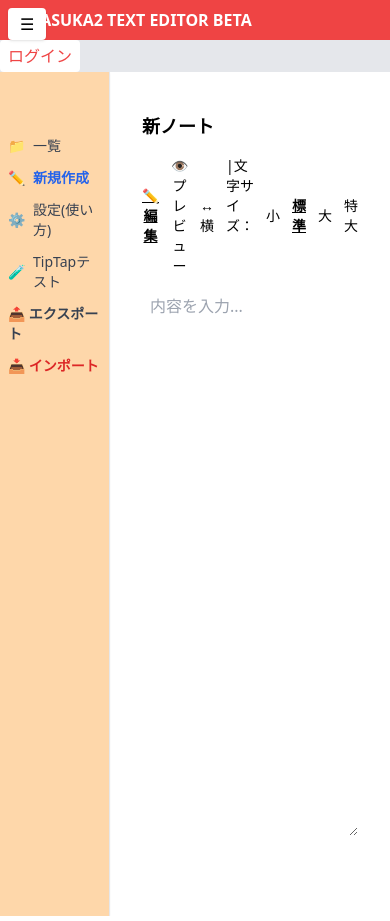
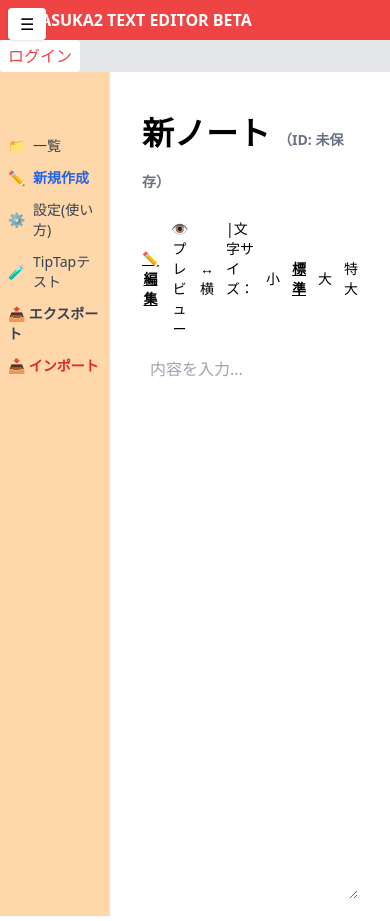
Before and after one commit to KeithCCC/linkmemo, a React (Vite) app: page /edit/new in a window 390 px wide. Built offline with nearby package versions, Linux system fonts and the light colour scheme; no server answers.

Commit message:
fix title font size issue

```diff
--- a/src/index.css
+++ b/src/index.css
@@ -92,3 +92,10 @@
 .prose > *:last-child {
   margin-bottom: 0 !important;
 }
+
+.note-title{
+  font-size: 32px !important; /* ← pxで固定。必要なら28～36pxで調整 */
+  font-weight: 800;
+  line-height: 1.3;
+  margin-bottom: .5rem;
+}
--- a/src/screens/NoteDetailScreen.jsx
+++ b/src/screens/NoteDetailScreen.jsx
@@ -39,7 +39,10 @@ export default function NoteDetailScreen() {
   return (
     <div className="p-4 py-2 space-y-6">
       <div>
-        <h1 className="text-2xl font-bold mb-2">{note.title} {note.id}</h1>
+        <h1 className="note-title">
+            {note.title} {note.id}
+              {/* {noteIdRef.current ? `ノート編集（ID: ${noteIdRef.current}）` : "新規ノート作成"} */}
+        </h1>
         <Link
           to={`/edit/${note.id}`}
           className="inline-block mt-2 text-sm bg-blue-600 text-white px-3 py-1 rounded hover:bg-blue-700"
--- a/src/screens/NoteEditScreen.jsx
+++ b/src/screens/NoteEditScreen.jsx
@@ -1,4 +1,4 @@
-// ✅ NoteEditScreen.jsx 完全修正版（自動保存・新規ノート対応）＋モバイルフォント最適化対応
+// ✅ NoteEditScreen.jsx 見出しと本文を別々に描画版
 
 import { useParams, useNavigate } from "react-router-dom";
 import { useState, useEffect, useRef } from "react";
@@ -10,13 +10,19 @@ import { db } from '../firebase';
 
 const md = new MarkdownIt({ breaks: true });
 
-
+const splitTitleBody = (text) => {
+  const lines = (text ?? "").split(/\r?\n/);
+  const title = (lines[0] || "新ノート").trim();
+  const body = lines.slice(1).join("\n");
+  return { title, body };
+};
 
 export default function NoteEditScreen({ user }) {
   const { notes, addNote, deleteNote } = useNotesContext();
   const { id } = useParams();
   const isNew = id === "new";
   const navigate = useNavigate();
+
   const [fontSize, setFontSize] = useState(() => {
     return localStorage.getItem("noteFontSize") || "base";
   });
@@ -31,23 +37,21 @@ export default function NoteEditScreen({ user }) {
       fontSize === "lg" ? "prose-lg" :
         fontSize === "xl" ? "prose-xl" : "prose";
 
-
-
   const [content, setContent] = useState("");
   const [saveSuccess, setSaveSuccess] = useState(false);
   const [isSaving, setIsSaving] = useState(false);
   const [mode, setMode] = useState(() => (isNew ? "edit" : localStorage.getItem("noteViewMode") || "preview"));
-
-  const changeFontSize = (size) => {
-    setFontSize(size);
-    localStorage.setItem("noteFontSize", size);
-  };
 
   const textareaRef = useRef(null);
   const previewRef = useRef(null);
   const saveTimeoutRef = useRef(null);
   const noteIdRef = useRef(id === "new" ? null : id);
   const isSyncingScroll = useRef(false);
+
+  const changeFontSize = (size) => {
+    setFontSize(size);
+    localStorage.setItem("noteFontSize", size);
+  };
 
   const changeMode = (newMode) => {
     setMode(newMode);
@@ -82,14 +86,8 @@ export default function NoteEditScreen({ user }) {
     URL.revokeObjectURL(url);
   };
 
-  // const extractTags = (text) => {
-  //   const matches = text.match(/[＃#]([^\s#]+)/g) || [];
-  //   return [...new Set(matches.map((tag) => tag.slice(1)))];
-  // };
-
   const extractTags = (text) => {
     const matches = text.match(/[＃#]([^\s#]+)/g) || [];
-    // 先頭記号(#/＃)を除去 → 小文字化 → 重複排除
     return [...new Set(matches.map(t => t.slice(1).toLowerCase()))];
   };
 
@@ -186,12 +184,18 @@ export default function NoteEditScreen({ user }) {
     }
   }, [id, isNew, user]);
 
+  const { title, body } = splitTitleBody(content);
+
   return (
-    <div className="p-4 space-y-4 text-lg sm:text-base">
+    <div className="p-4 space-y-4">
       <div className="flex items-center justify-between">
-        <h1 className="text-lg font-bold">
-          {noteIdRef.current ? `ノート編集（ID: ${noteIdRef.current}）` : "新ノート"}
+        <h1 className="note-title">
+          {title}
+          <span className="ml-2 text-sm text-gray-500">
+            （ID: {noteIdRef.current ?? "未保存"}）
+          </span>
         </h1>
+
         {noteIdRef.current && (
           <div className="flex items-center justify-end gap-2">
             <button onClick={handleDownload} className="bg-gray-600 text-white px-3 py-0.5 text-sm rounded hover:bg-gray-700">
@@ -204,7 +208,7 @@ export default function NoteEditScreen({ user }) {
               onClick={async () => {
                 if (confirm("このノートを削除してもよろしいですか？")) {
                   await deleteNote(noteIdRef.current);
-                  navigate("/", { replace: true }); // 一覧に戻る
+                  navigate("/", { replace: true });
                 }
               }}
               className="bg-red-600 text-white px-3 py-1 text-sm rounded hover:bg-red-700"
@@ -214,6 +218,7 @@ export default function NoteEditScreen({ user }) {
           </div>
         )}
       </div>
+
       <div className="flex gap-3 text-sm mb-2">
         <button onClick={() => changeMode("edit")} className={mode === "edit" ? "font-bold underline" : ""}>✏️ 編集</button>
         <button onClick={() => changeMode("preview")} className={mode === "preview" ? "font-bold underline" : ""}>👁 プレビュー</button>
@@ -226,57 +231,69 @@ export default function NoteEditScreen({ user }) {
         {isSaving && <span className="text-yellow-600 text-sm ml-4">💾保存中...</span>}
         {saveSuccess && <span className="text-green-600 text-sm ml-4">✅保存！</span>}
       </div>
+
       {mode === "edit" && (
         <textarea
           ref={textareaRef}
-          value={content}
+          value={content} // ← 本文はタイトル込みで表示
           onChange={handleContentChange}
-          // className={`w-full border-none outline-none px-2 py-1 text-${fontSize} leading-tight bg-transparent`}
           className={`w-full border-none outline-none px-2 py-1 ${textSizeCls} leading-tight bg-transparent`}
           style={{ height: "calc(100vh - 300px)" }}
           placeholder="内容を入力..."
         />
       )}
+
       {mode === "preview" && (
-        <div
-          // className={`prose max-w-3xl mx-auto px-4 py-2 text-left overflow-auto ${fontSize === "sm" ? "prose-sm" :
-          //     fontSize === "lg" ? "prose-lg" :
-          //       fontSize === "xl" ? "prose-xl" :
-          //         "prose-base"
-          //   }`}
-          className={`prose max-w-3xl mx-auto px-4 py-2 text-left overflow-auto ${proseSizeCls}`}
-          style={{ height: "calc(100vh - 300px)" }}
-          dangerouslySetInnerHTML={{ __html: renderMarkdown(content) }}
-        />
+        <>
+          <h1 className="note-title">
+            {title}
+            {/* <span className="ml-2 text-sm text-gray-500">
+              （ID: {noteIdRef.current ?? "未保存"}）
+            </span> */}
+          </h1>
+          <div
+            className={`prose max-w-3xl mx-auto px-4 py-2 text-left overflow-auto ${proseSizeCls}`}
+            style={{ height: "calc(100vh - 300px)" }}
+            dangerouslySetInnerHTML={{ __html: renderMarkdown(body) }}
+          />
+        </>
       )}
+
       {mode === "split-right" && (
         <div className="flex h-full gap-4">
+          {/* 左：エディタ（タイトル行も含む全文） */}
           <div className="flex-1">
             <textarea
               ref={textareaRef}
               value={content}
               onChange={handleContentChange}
               onScroll={() => syncScroll(textareaRef, previewRef)}
-              // className={`w-full border-none outline-none px-2 py-1 text-${fontSize} leading-tight bg-transparent`}
               className={`w-full border-none outline-none px-2 py-1 ${textSizeCls} leading-tight bg-transparent`}
               style={{ height: "calc(100vh - 300px)" }}
             />
           </div>
+
+          {/* 右：プレビュー（見出し＋本文） */}
           <div
             ref={previewRef}
             onScroll={() => syncScroll(previewRef, textareaRef)}
-            // className={`flex-1 prose max-w-3xl mx-auto px-4 py-2 text-left overflow-auto border-gray-500 bg-yellow-50 rounded ${fontSize === "sm" ? "prose-sm" : fontSize === "lg" ? "prose-lg" : fontSize === "xl" ? "prose-xl" : "prose-base"}`}
             className={`flex-1 prose max-w-3xl mx-auto px-4 py-2 text-left overflow-auto border-gray-500 bg-yellow-50 rounded ${proseSizeCls}`}
             style={{
               minHeight: "200px",
               maxHeight: "calc(100vh - 200px)",
               overflowY: "auto",
-              resize: "none"
+              resize: "none",
             }}
-            dangerouslySetInnerHTML={{ __html: renderMarkdown(content) }}
-          />
+          >
+            {/* タイトルはh1で個別描画 */}
+            <h1 className="note-title">{title}</h1>
+
+            {/* 本文だけをMarkdownレンダリング */}
+            <div dangerouslySetInnerHTML={{ __html: renderMarkdown(body) }} />
+          </div>
         </div>
       )}
+
     </div>
   );
 }
```
